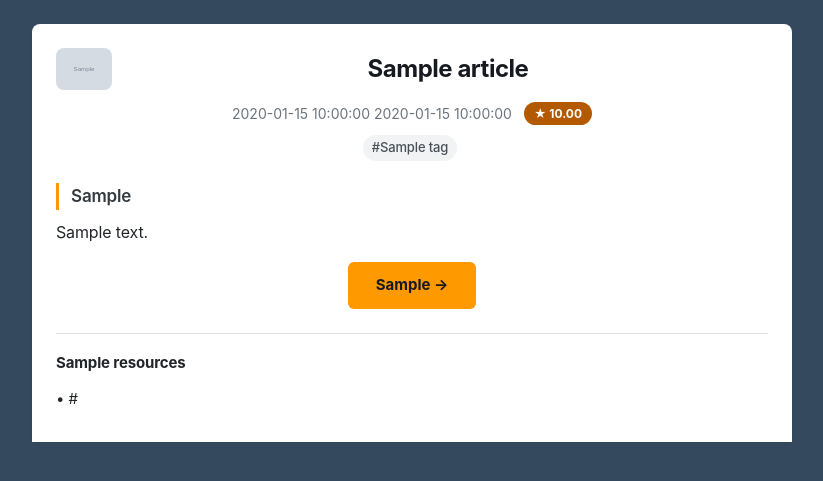
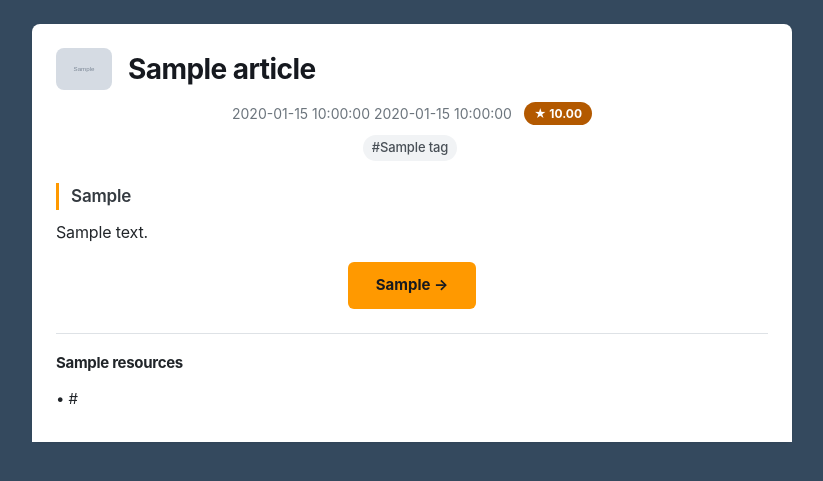
Before and after one commit to bits-bytes-nn/tech-digest, a Python web app: template app/templates/article.html in a window 1280 px wide. Shown: the top 481 px of the page, without its empty margins (228-1051 px from the left). Run offline with Jinja, Linux system fonts and the light colour scheme; the template is opened without the code that fills it: most values are stand-ins (such as "Sample title", 1, 10 or a date in 2020); grey boxes marked "Sample" are stand-in pictures.

Commit message:
fix(template): left-align the card title beside the logo; one title face
Raise the card title to 1.75rem (1.375rem on narrow screens) and give the
issue title, card titles, summary headings and the resources heading one
shared title rule. Meta and tags stay centered.

```diff
--- a/app/templates/_styles.html
+++ b/app/templates/_styles.html
@@ -38,7 +38,6 @@
      issue, which cost tens of KB against the mail-client clip budget. If a
      client ignores <style>, text falls back to the client default — still
      perfectly legible, so the degradation is graceful. */
-  .card-title,
   .muted,
   .lede,
   .card-body,
@@ -46,12 +45,20 @@
   .resources {
     font-family: "Pretendard", "Inter", system-ui, sans-serif;
   }
+  /* One title face for every heading: the issue title, the card titles, the
+     summary's section headings and the resources heading. */
+  .hero-title,
+  .card-title,
+  .card-body h3,
+  .resources-title {
+    font-family: "Pretendard", "Inter", system-ui, sans-serif;
+    font-weight: 700;
+    letter-spacing: -0.02em;
+  }
   .card-title {
-    font-weight: 700;
     color: #16191f;
-    font-size: 1.5rem;
-    line-height: 1.35;
-    letter-spacing: -0.02em;
+    font-size: 1.75rem;
+    line-height: 1.3;
   }
   .muted {
     color: #6c757d;
@@ -157,7 +164,6 @@
     margin: 0;
   }
   .resources-title {
-    font-weight: 700;
     margin-bottom: 10px;
   }
   .resources {
@@ -244,7 +250,7 @@
       font-size: 1.5rem !important;
     }
     .card-title {
-      font-size: 1.25rem !important;
+      font-size: 1.375rem !important;
     }
     .thumb {
       width: 40px !important;
--- a/app/templates/main_contents.html
+++ b/app/templates/main_contents.html
@@ -24,7 +24,7 @@
                   alt="{{ article.source_label ~ ' logo' if article.source_label else '' }}"
                 />
               </td>
-              <td valign="middle" style="text-align: center">
+              <td valign="middle" style="text-align: left">
                 <div class="card-title">{{ article.title }}</div>
               </td>
             </tr>
```
Also changed, not shown: docs/CHANGELOG.md.
